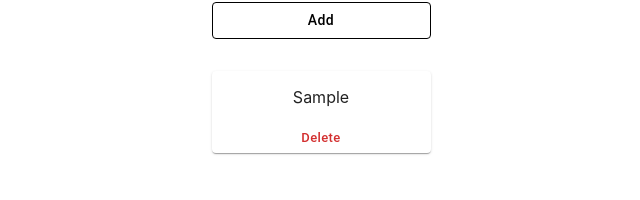
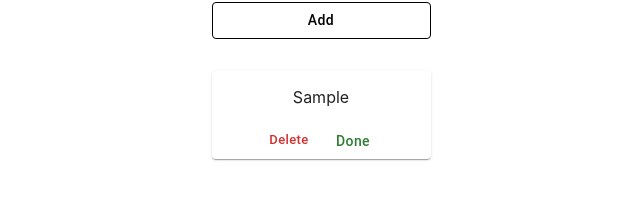
Before and after one commit to Bless12Ahadjie/react-to-do-list, a React (Create React App) app: page / in a window 1280 px wide. Both pictures are taken after typing "Sample" into the empty fields and a click on the button "Add". Shown: the part 126-326 px from the top of the page, without its empty margins (319-959 px from the left). Built offline with nearby package versions, Linux system fonts and the light colour scheme.

Commit message:
Added a 'Done' button and made it fuctional

```diff
--- a/src/App.js
+++ b/src/App.js
@@ -11,16 +11,29 @@ const App = () => {
     const task = {
       id: todoList.length === 0? 1 :todoList[todoList.length - 1].id + 1,
       tasksName: todo,
+      completed: false,
     }
     setTodoList([...todoList,task ])
     setTodo('')
   }
 
   const deleteTask = (id) => {
-
      setTodoList(todoList.filter((task) =>task.id !== id
       ))
 
+  }
+
+  const updateToDO = (id) =>{
+   setTodoList(
+    todoList.map((task)=>{
+      if (task.id === id){
+       return{...task, completed: true}
+      }
+      else{
+        return task
+      }
+
+    }))
   }
 
 
@@ -42,9 +55,9 @@ const App = () => {
 
         <ul style={{listStyle:"none"}}>
           {
-          todoList.map( task => task === ''? '':
-          <Card  style={{marginBottom:"1rem",width: "219px",marginLeft:'-2.5rem'}}>
-            <CardContent >
+          todoList.map( task => task.tasksName === ''? '':
+          <Card  style={{marginBottom:"1rem",width: "219px",marginLeft:'-2.5rem',color: task.completed&& "green",textDecoration: task.completed&& "line-through"}}>
+            <CardContent  >
               {task.tasksName}
             </CardContent>
             <Button  onClick={() => deleteTask(task.id)}
@@ -53,6 +66,11 @@ const App = () => {
               style={{textTransform: "capitalize",width: "64px"}}>
                 Delete
              </Button>
+
+             <Button  onClick={()=>updateToDO(task.id)}
+             variant="text" color="success"
+             style={{textTransform: "capitalize",width: "64px"}}
+             >done</Button>
            </Card>)
 
           }
```
